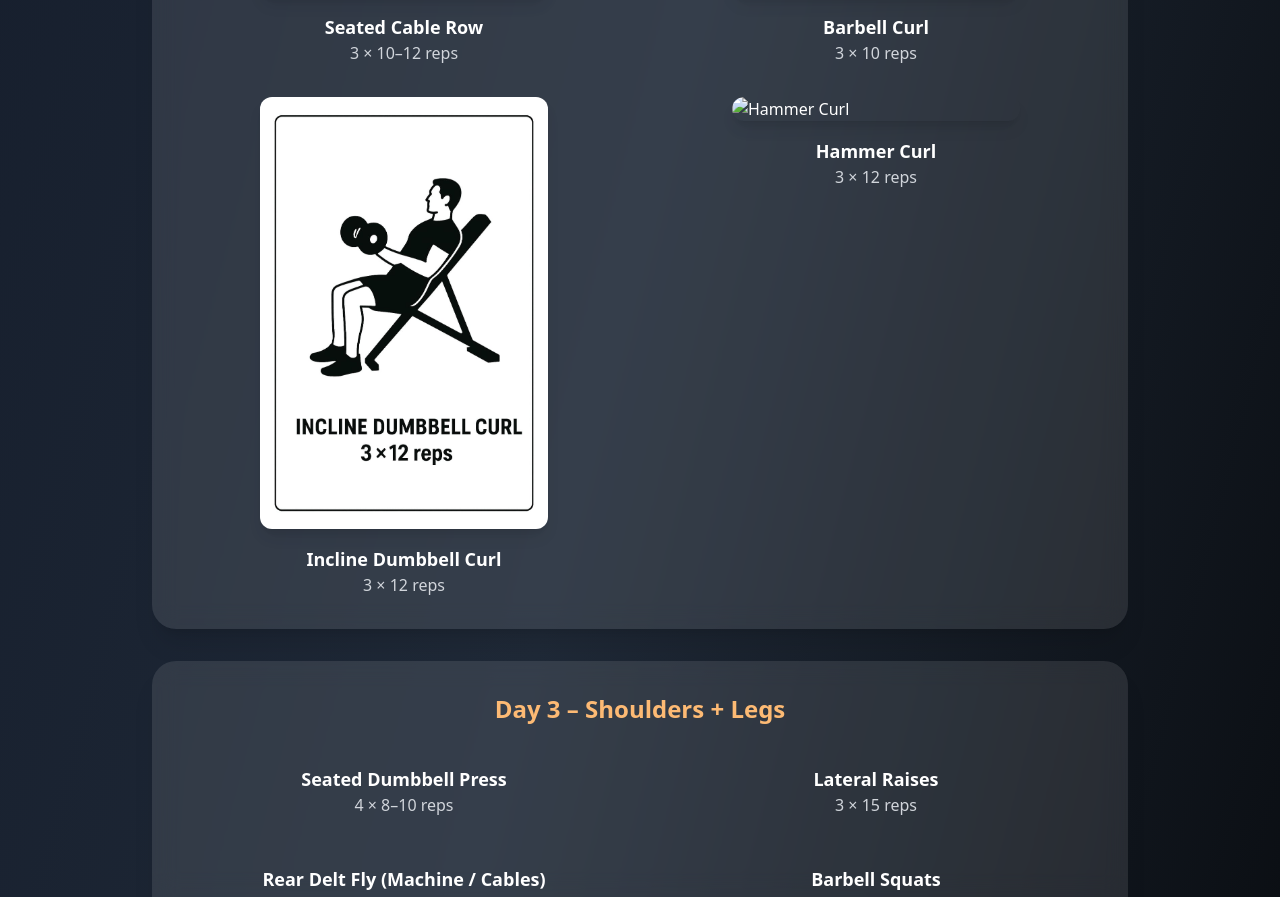
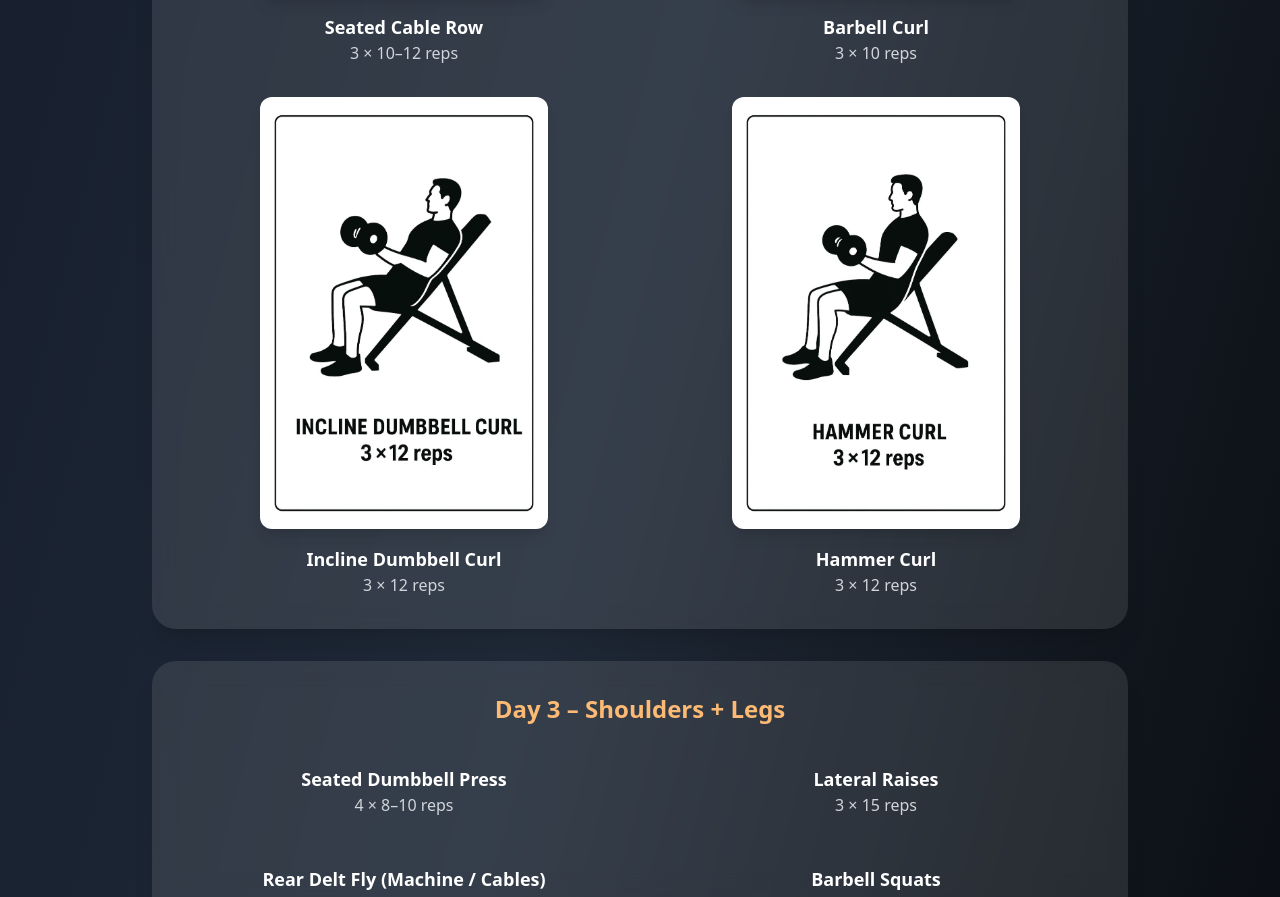
Before and after one commit to Beingsohailk/workout-chart, a plain HTML site: page index.html in a window 1280 px wide. Shown: the part 2235-3132 px from the top of the page. Drawn offline with nearby package versions, Linux system fonts and the light colour scheme.

Commit message:
Auto-deploy: 2025-09-06 13:31:17

```diff
--- a/index.html
+++ b/index.html
@@ -82,7 +82,7 @@
             <p class="text-gray-300">3 × 12 reps</p>
           </div>
           <div class="flex flex-col items-center group">
-            <img src="img12.png" alt="Hammer Curl" class="w-72 rounded-xl shadow-lg group-hover:scale-105 transition-transform" />
+            <img src="img12.jpg" alt="Hammer Curl" class="w-72 rounded-xl shadow-lg group-hover:scale-105 transition-transform" />
             <p class="mt-4 text-lg font-bold">Hammer Curl</p>
             <p class="text-gray-300">3 × 12 reps</p>
           </div>
```
